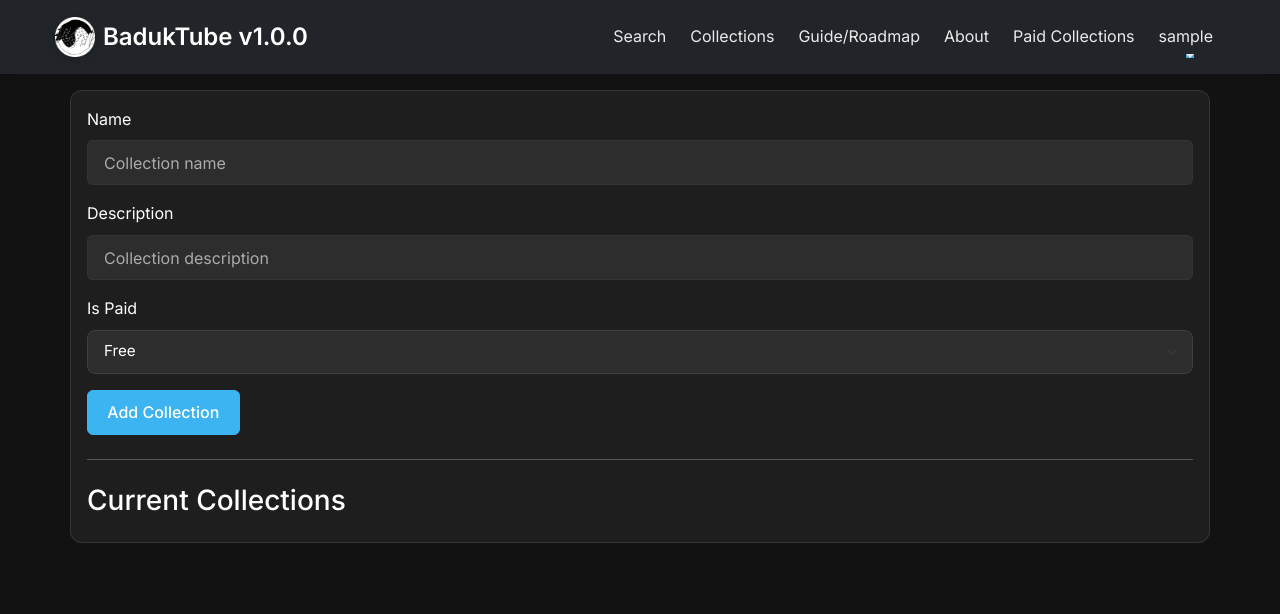
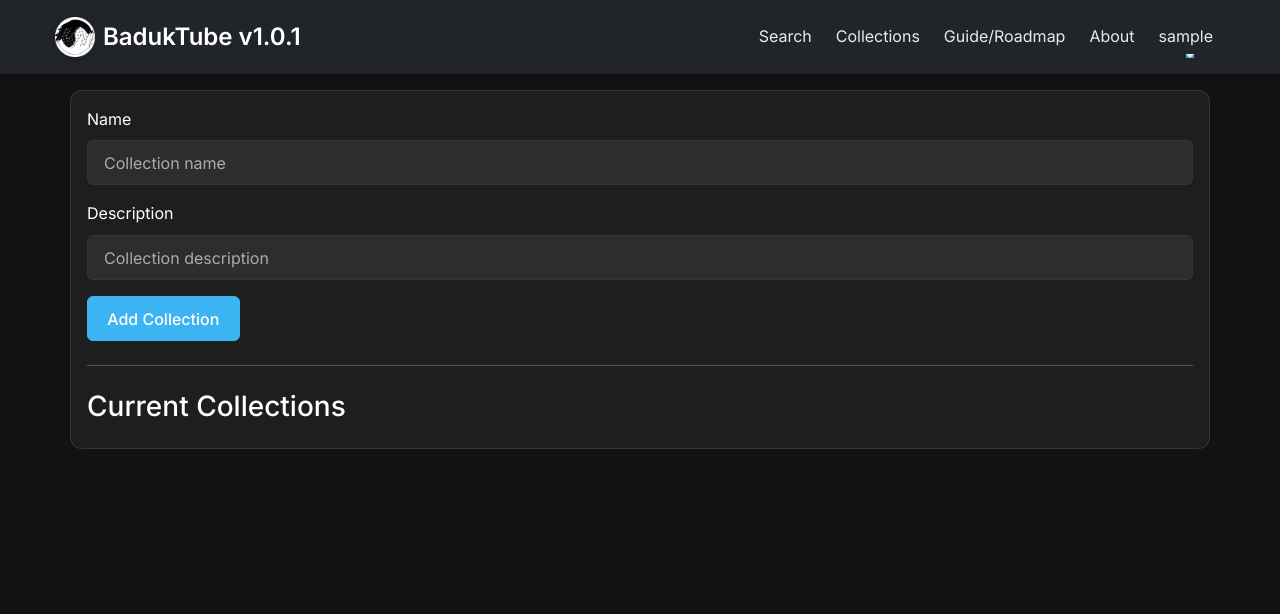
Before and after one commit to SoumyaK4/BadukTube, a Flask app: page /admin/collections in a window 1280 px wide. Shown: the top 614 px of the page. Run offline with Flask 3, Linux system fonts and the light colour scheme; the visitor is signed in with stand-in values (Sample User, id 1); data that the repository does not hold is empty; some libraries are stand-ins or nearby versions.

Commit message:
Release v1.0.1
Removed Paid Collections

```diff
--- a/forms.py
+++ b/forms.py
@@ -24,5 +24,4 @@ class MetadataForm(FlaskForm):
 class CollectionForm(FlaskForm):
     name = StringField('Name', validators=[DataRequired()])
     description = StringField('Description')
-    is_paid = SelectField('Is Paid', choices=[(0, 'Free'), (1, 'Paid')], coerce=int)
     submit = SubmitField('Save Collection')
--- a/models.py
+++ b/models.py
@@ -42,7 +42,6 @@ class Collection(db.Model):
     id = db.Column(db.Integer, primary_key=True)
     name = db.Column(db.String(200), nullable=False, index=True)
     description = db.Column(db.Text, nullable=True)
-    is_paid = db.Column(db.Boolean, default=False)
     created_at = db.Column(db.DateTime, default=datetime.utcnow)
 
     # Relationships
--- a/routes.py
+++ b/routes.py
@@ -55,7 +55,7 @@ def api_search():
         }
 
         # Get base query and apply filters
-        lectures_query = get_filtered_lectures_query(include_paid=False)
+        lectures_query = get_filtered_lectures_query()
         lectures_query = apply_search_filters(lectures_query, search_params)
 
         # Add pagination
@@ -397,7 +397,7 @@ def export_data():
                 'id': collection.id,
                 'name': collection.name,
                 'description': collection.description,
-                'is_paid': collection.is_paid,
+
                 'created_at': collection.created_at.isoformat() if collection.created_at else None,
                 'lectures': lecture_positions
             })
@@ -506,7 +506,6 @@ def import_data():
                             new_collection = Collection(
                                 name=collection_data['name'],
                                 description=collection_data.get('description', ''),
-                                is_paid=collection_data.get('is_paid', False),
                                 created_at=datetime.fromisoformat(collection_data['created_at']) if collection_data.get('created_at') else datetime.utcnow()
                             )
                             db.session.add(new_collection)
@@ -699,7 +698,6 @@ def export_table(table_name):
                     'id': collection.id,
                     'name': collection.name,
                     'description': collection.description,
-                    'is_paid': collection.is_paid,
                     'created_at': collection.created_at.isoformat() if collection.created_at else None
                 })
 
@@ -915,7 +913,6 @@ def import_collections(import_data):
             new_collection = Collection(
                 name=collection_data['name'],
                 description=collection_data['description'],
-                is_paid=collection_data['is_paid'],
                 created_at=created_at
             )
             db.session.add(new_collection)
@@ -1062,7 +1059,7 @@ def reset_data():
                 'id': collection.id,
                 'name': collection.name,
                 'description': collection.description,
-                'is_paid': collection.is_paid,
+
                 'created_at': collection.created_at.isoformat() if collection.created_at else None,
                 'lectures': lecture_positions
             })
@@ -1196,7 +1193,7 @@ def create_admin():
     logging.info("Admin user created successfully!")
 @app.route('/collections')
 def collections():
-    collections = Collection.query.filter_by(is_paid=False).all()
+    collections = Collection.query.all()
 
     # Calculate total duration for each collection
     for collection in collections:
@@ -1212,33 +1209,14 @@ def collections():
 
     return render_template('collections.html', collections=collections)
 
-@app.route('/paid-collections')
-@login_required
-def paid_collections():
-    collections = Collection.query.filter_by(is_paid=True).all()
-
-    # Calculate total duration for each collection
-    for collection in collections:
-        total_duration_seconds = sum(lecture.duration_seconds or 0 for lecture in collection.lectures)
-        hours, remainder = divmod(total_duration_seconds, 3600)
-        minutes, seconds = divmod(remainder, 60)
-        collection.total_duration = {
-            'hours': hours,
-            'minutes': minutes,
-            'seconds': seconds,
-            'total_seconds': total_duration_seconds
-        }
-
-    return render_template('paid_collections.html', collections=collections)
+
 
 @app.route('/collection/<int:collection_id>', methods=['GET', 'POST'])
 def view_collection(collection_id):
     collection = Collection.query.get_or_404(collection_id)
 
     # Restrict access to paid collections if user is not logged in
-    if collection.is_paid and not current_user.is_authenticated:
-        flash('You need to login to access paid collections.')
-        return redirect(url_for('login'))
+
 
     # Handle admin actions (remove lecture)
     if request.method == 'POST' and current_user.is_authenticated and current_user.is_admin:
@@ -1316,11 +1294,9 @@ def manage_collections():
 
     if request.method == 'POST':
         if 'add_collection' in request.form and form.validate_on_submit():
-            is_paid = form.is_paid.data == 1  # Direct comparison since is_paid is an integer
             collection = Collection(
                 name=form.name.data,
-                description=form.description.data,
-                is_paid=is_paid
+                description=form.description.data
             )
             db.session.add(collection)
             db.session.commit()
@@ -1384,24 +1360,20 @@ def edit_collection(collection_id):
             # Save original values before modification
             orig_name = collection.name
             orig_desc = collection.description
-            orig_paid = collection.is_paid
-
             # Get new values from form
             new_name = form.name.data
             new_desc = form.description.data
-            new_paid = form.is_paid.data == 1  # Direct comparison since is_paid is an integer
 
             # Update basic collection info with direct SQL to avoid ORM issues
             db.session.execute(
                 db.text(f"""
                     UPDATE collection
-                    SET name = :name, description = :description, is_paid = :is_paid
+                    SET name = :name, description = :description
                     WHERE id = :id
                 """),
                 {
                     'name': new_name,
                     'description': new_desc,
-                    'is_paid': new_paid,
                     'id': collection_id
                 }
             )
@@ -1425,7 +1397,6 @@ def edit_collection(collection_id):
         # Populate form with current values
         form.name.data = collection.name
         form.description.data = collection.description
-        form.is_paid.data = [1] if collection.is_paid else [0]
 
     return render_template('admin/edit_collection.html', form=form, collection=collection, lectures=lectures)
 
--- a/templates/admin/manage_collections.html
+++ b/templates/admin/manage_collections.html
@@ -34,17 +34,7 @@
                             {% endif %}
                         </div>
 
-                        <div class="mb-3">
-                            {{ form.is_paid.label(class="form-label") }}
-                            {{ form.is_paid(class="form-select") }}
-                            {% if form.is_paid.errors %}
-                            <div class="invalid-feedback d-block">
-                                {% for error in form.is_paid.errors %}
-                                    {{ error }}
-                                {% endfor %}
-                            </div>
-                            {% endif %}
-                        </div>
+
 
                         <button type="submit" name="add_collection" class="btn btn-primary">Add Collection</button>
                     </form>
@@ -57,10 +47,7 @@
                             <div>
                                 <h5>{{ collection.name }}</h5>
                                 <p class="mb-1">{{ collection.description }}</p>
-                                <span class="badge {% if collection.is_paid %}bg-success{% else %}bg-secondary{% endif %}">
-                                    {% if collection.is_paid %}Paid{% else %}Free{% endif %}
-                                </span>
-                                <small class="text-muted ms-2">{{ collection.lectures|length }} lectures</small>
+                                <small class="text-muted">{{ collection.lectures|length }} lectures</small>
                             </div>
                             <div>
                                 <a href="{{ url_for('edit_collection', collection_id=collection.id) }}" class="btn btn-sm btn-primary me-2">
--- a/templates/admin/manage_metadata.html
+++ b/templates/admin/manage_metadata.html
@@ -164,9 +164,6 @@
                         <div class="list-group-item d-flex justify-content-between align-items-center" style="background-color: var(--card-bg); border-color: var(--border-color);">
                             <div>
                                 {{ collection.name }}
-                                <span class="badge {% if collection.is_paid %}bg-success{% else %}bg-secondary{% endif %} rounded-pill">
-                                    {% if collection.is_paid %}Paid{% else %}Free{% endif %}
-                                </span>
                             </div>
                             <div>
                                 <form method="POST" class="d-inline">
--- a/templates/base.html
+++ b/templates/base.html
@@ -84,7 +84,7 @@
         <div class="container">
             <a class="navbar-brand" href="/">
                 <img src="{{ url_for('static', filename='images/logo.webp') }}" alt="Baduk Lectures" width="40" height="40" class="d-inline-block align-top me-2">
-                BadukTube v1.0.0
+                BadukTube v1.0.1
             </a>
             <!-- Hamburger Button for Mobile -->
             <button class="hamburger-menu" type="button" aria-label="Toggle navigation">
@@ -106,11 +106,7 @@
                     <li class="nav-item">
                         <a class="nav-link {% if request.path == '/about' %}active{% endif %}" href="{{ url_for('about') }}">About</a>
                     </li>
-                    {% if current_user.is_authenticated %}
-                    <li class="nav-item">
-                        <a class="nav-link {% if request.path == '/paid-collections' %}active{% endif %}" href="{{ url_for('paid_collections') }}">Paid Collections</a>
-                    </li>
-                    {% endif %}
+
                 </ul>
                 <ul class="navbar-nav">
                     {% if current_user.is_authenticated %}
--- a/templates/collections.html
+++ b/templates/collections.html
@@ -4,7 +4,6 @@
 <div class="container my-5">
     <div class="row">
         {% for collection in collections %}
-        {% if not collection.is_paid %}
         <div class="col-md-4 mb-4">
             <div class="card h-100">
                 {% if collection.lectures|length > 0 %}
@@ -27,7 +26,6 @@
                 </div>
             </div>
         </div>
-        {% endif %}
         {% endfor %}
     </div>
 </div>
```
Also changed, not shown: db_utils.py (+1 -13 lines), templates/admin/edit_collection.html (+1 -11 lines), templates/paid_collections.html (deleted, +0 -34 lines).
